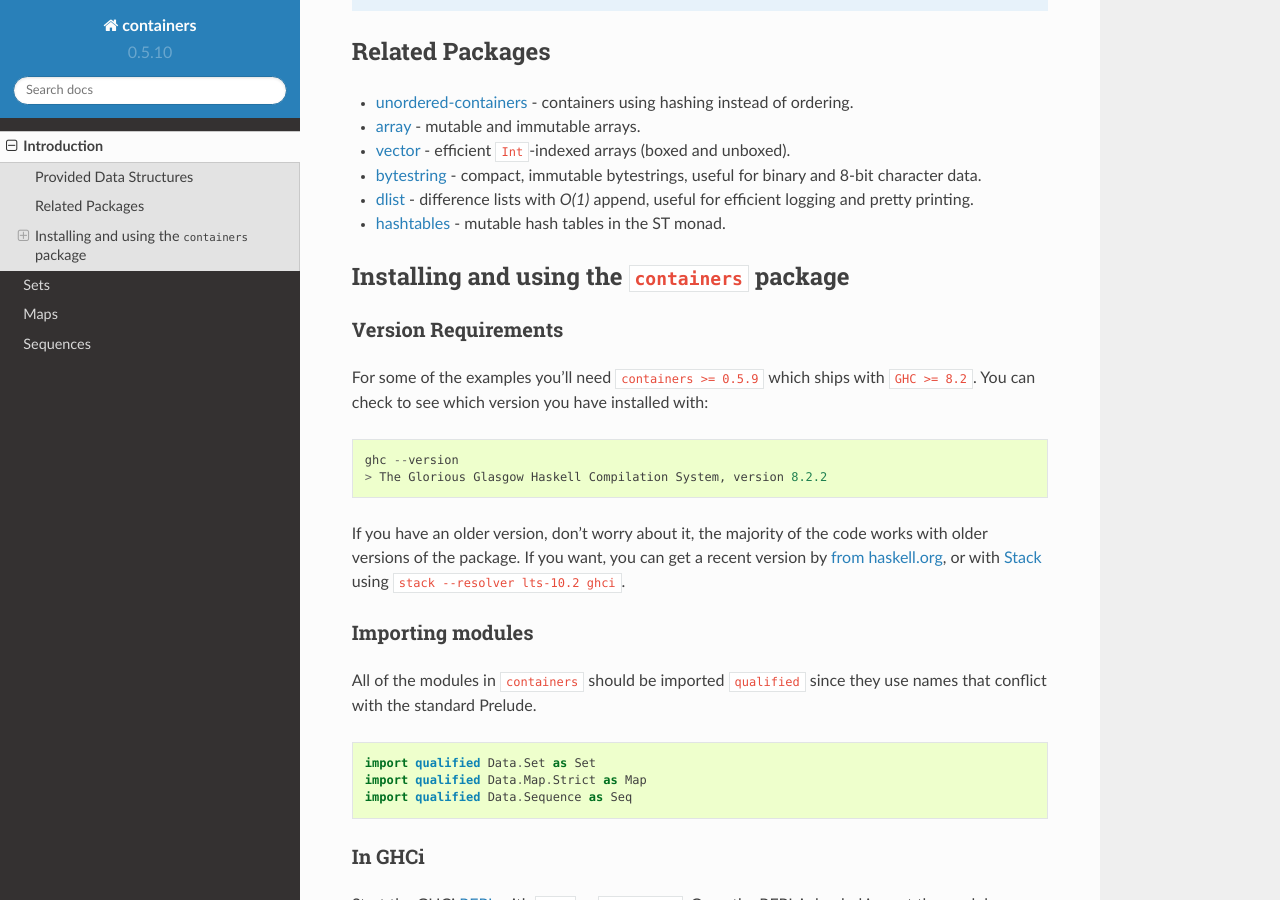
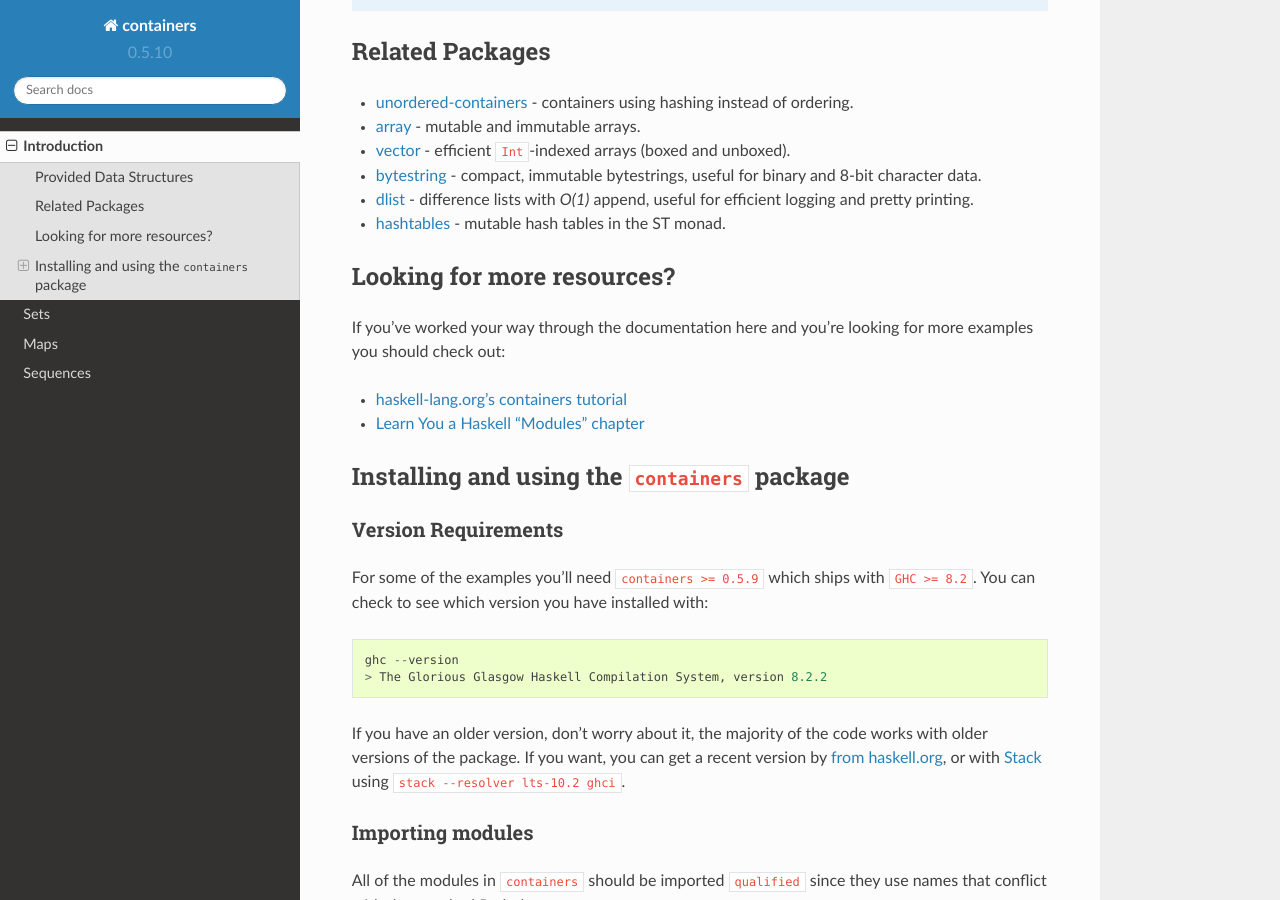
Before and after one commit to haskell/containers, a Sphinx documentation site: the page built from docs/intro.rst, in a window 1280 px wide and 900 px high, scrolled down 572 px. Built offline with Sphinx 7.4.7 and the Read the Docs theme 2.0.0, drawn with Linux system fonts in a browser that asks for light colours.

Commit message:
Add additional resources section.

```diff
--- a/docs/intro.rst
+++ b/docs/intro.rst
@@ -45,6 +45,17 @@ Related Packages
 
 - `hashtables <https://hackage.haskell.org/package/hashtables>`_ - mutable hash
   tables in the ST monad.
+
+
+Looking for more resources?
+---------------------------
+
+If you've worked your way through the documentation here and you're looking for
+more examples you should check out:
+
+- `haskell-lang.org's containers tutorial
+  <https://haskell-lang.org/library/containers>`_
+- `Learn You a Haskell "Modules" chapter <http://learnyouahaskell.com/modules>`_
 
 .. _installing:
 
```
